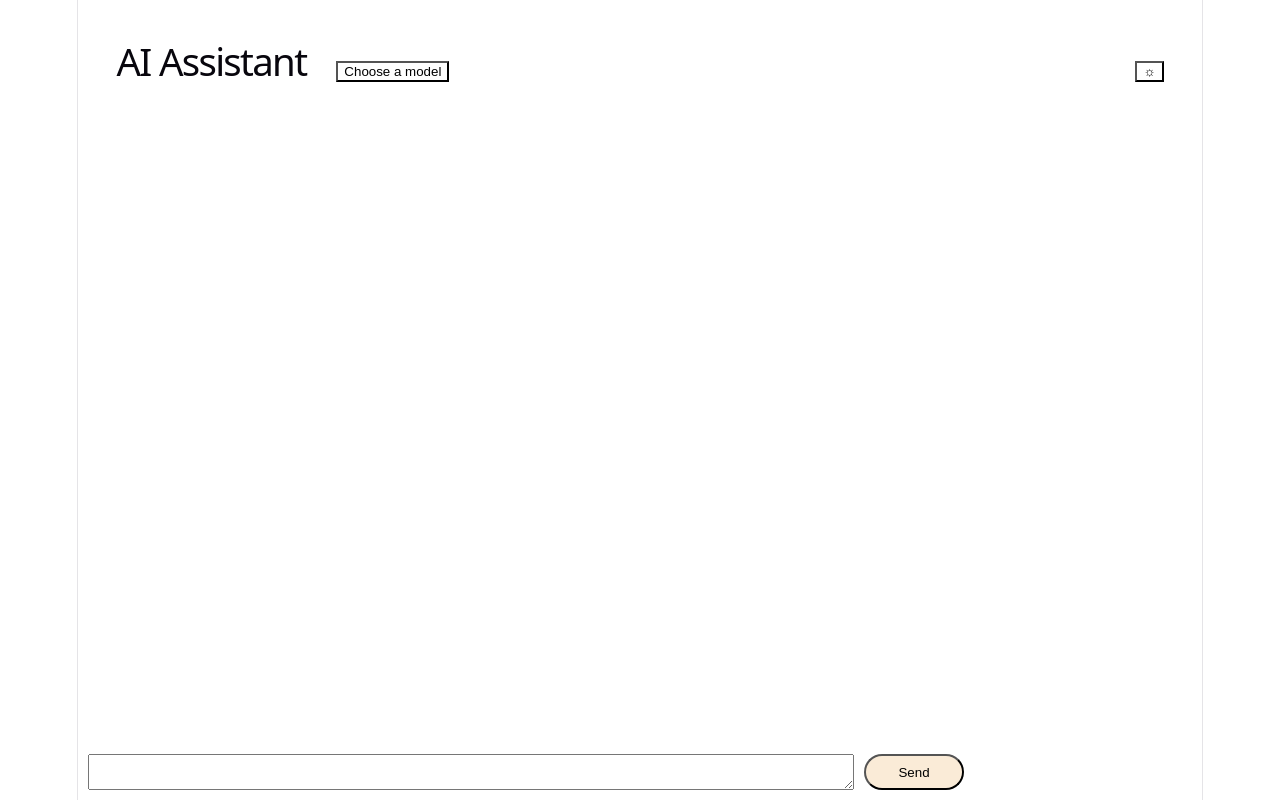
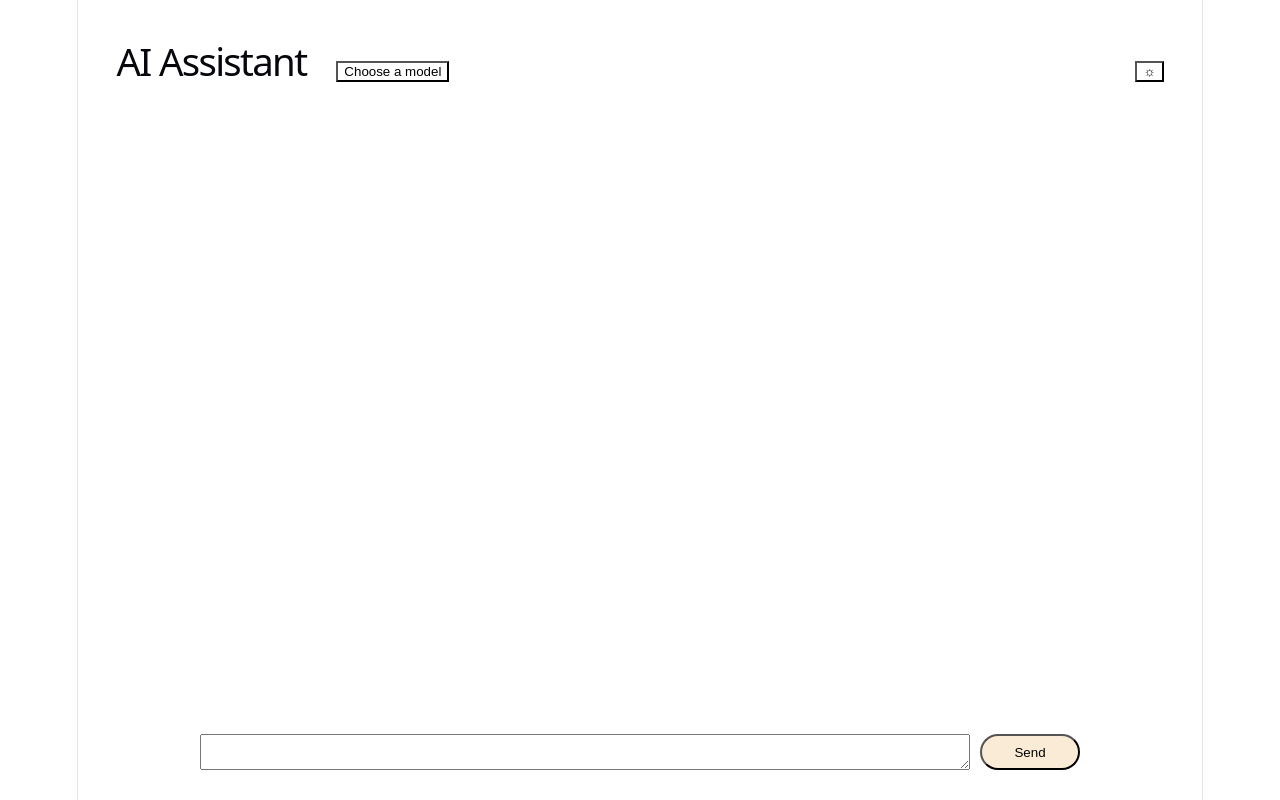
Before and after one commit to samitvishwakarma12/ai-chatbot-platform, a React (Vite) app in the folder my-app/: page / in a window 1280 px wide. Built offline with nearby package versions, Linux system fonts and the light colour scheme.

Commit message:
style(PromptBox): Fix PromptBox centering

```diff
--- a/my-app/src/components/PromptBox.css
+++ b/my-app/src/components/PromptBox.css
@@ -1,18 +1,21 @@
 .prompt-box {
     position: fixed;
-    bottom: 0;
-    margin: 0 auto;
-    width: clamp(50%, 70%, 100%);
+    bottom: 20px;
+
+    width: min(900px, 90vw);
+    left: 50%;
+    transform: translateX(-50%);
 
     display: flex;
+    gap: 10px;
     padding: 10px;
     box-sizing: border-box;
-    gap: 10px;
 }
 
 .prompt-box textarea {
     flex: 1;      /* takes remaining space */
     min-width: 0; /* prevents overflow */
+    margin: 0 auto;
 }
 
 .prompt-box button {
```
